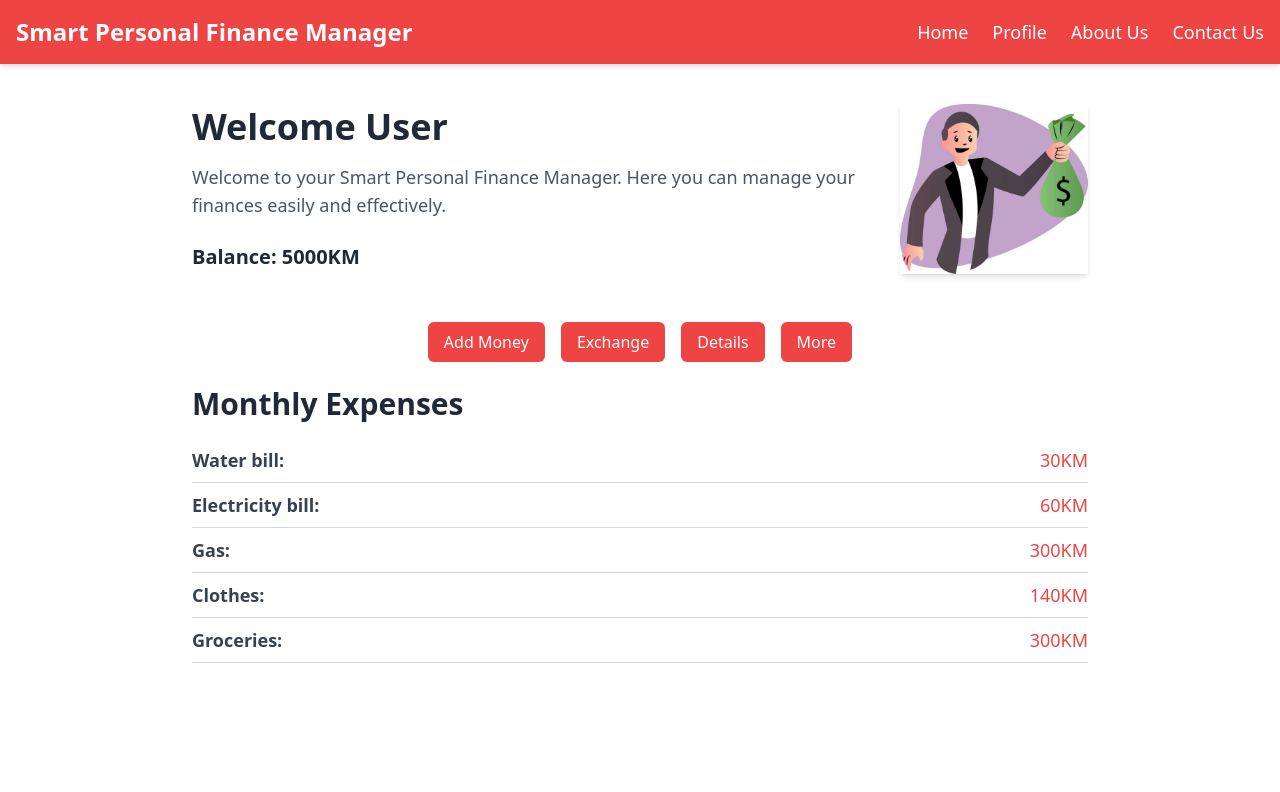
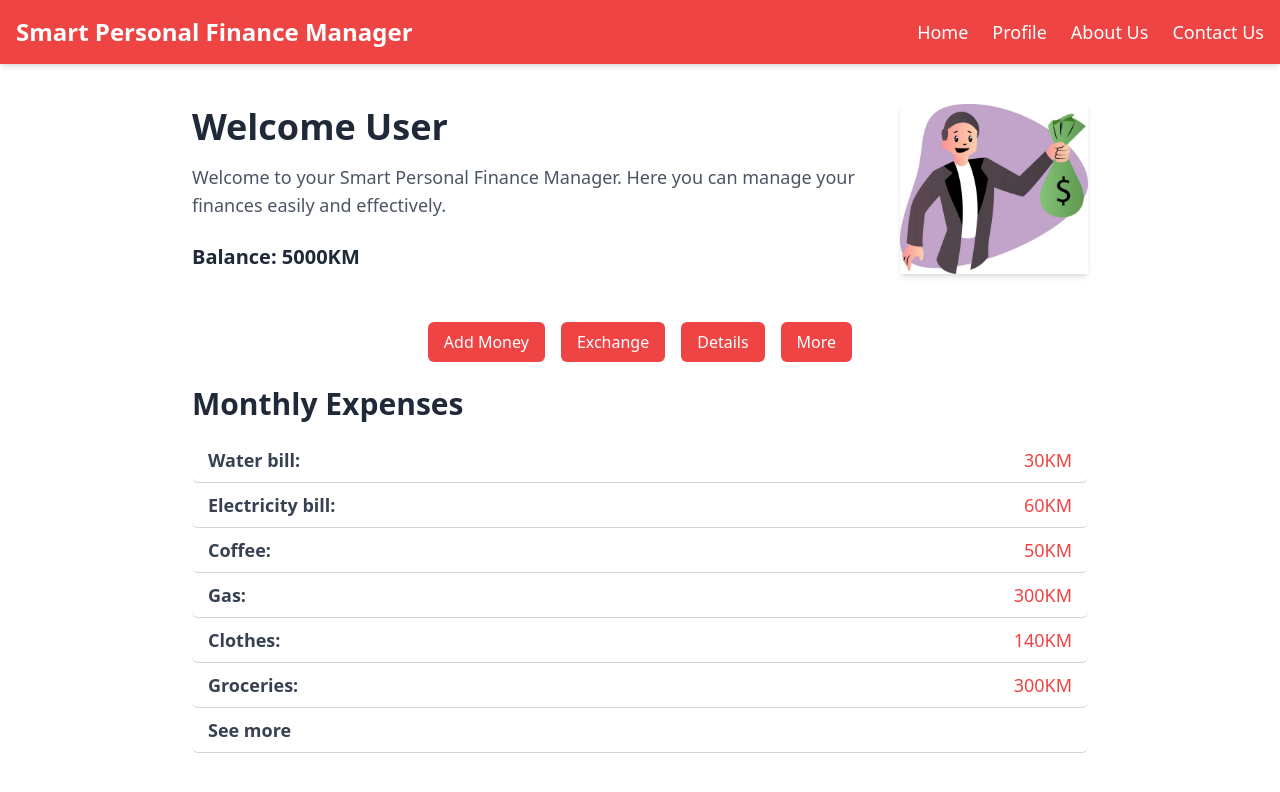
Before and after one commit to anespiki/SPFM, a React (Create React App) app in the folder frontend/: page /home in a window 1280 px wide. Shown: the top 792 px of the page. Built offline with nearby package versions, Linux system fonts and the light colour scheme.

Commit message:
added hover feature

```diff
--- a/frontend/src/components/HomePage.jsx
+++ b/frontend/src/components/HomePage.jsx
@@ -26,9 +26,7 @@ const HomePage = () => {
       <div className="expenses-container">
         {/* Buttons Section */}
         <div className="expenses-buttons">
-          <Link to="/add-money">
           <button className="expense-button">Add Money</button>
-          </Link>
           <button className="expense-button">Exchange</button>
           <button className="expense-button">Details</button>
           <button className="expense-button">More</button>
@@ -37,30 +35,47 @@ const HomePage = () => {
         <h2 className="expenses-title">Monthly Expenses</h2>
 
         <div className="expenses-list">
+          <Link to="/water-bill" className="expense-item-link">
             <div className="expense-item">
               <span className="expense-name">Water bill:</span>
               <span className="expense-amount">30KM</span>
             </div>
+          </Link>
+          <Link to="/electricity-bill" className="expense-item-link">
             <div className="expense-item">
               <span className="expense-name">Electricity bill:</span>
               <span className="expense-amount">60KM</span>
             </div>
+          </Link>
+          <Link to="/coffee" className="expense-item-link">
             <div className="expense-item">
-            <span className="expense-name">
-              <Link to="/gas-expenses" className="expense-link">
-                Gas:
+              <span className="expense-name">Coffee:</span>
+              <span className="expense-amount">50KM</span>
+            </div>
           </Link>
-            </span>
+          <Link to="/gas-expenses" className="expense-item-link">
+            <div className="expense-item">
+              <span className="expense-name">Gas:</span>
               <span className="expense-amount">300KM</span>
             </div>
+          </Link>
+          <Link to="/clothes" className="expense-item-link">
             <div className="expense-item">
               <span className="expense-name">Clothes:</span>
               <span className="expense-amount">140KM</span>
             </div>
+          </Link>
+          <Link to="/groceries" className="expense-item-link">
             <div className="expense-item">
               <span className="expense-name">Groceries:</span>
               <span className="expense-amount">300KM</span>
             </div>
+          </Link>
+          <Link to="/see-more" className="expense-item-link">
+            <div className="expense-item">
+              <span className="expense-name">See more</span>
+            </div>
+          </Link>
         </div>
       </div>
     </div>
--- a/frontend/src/styles/home-page.css
+++ b/frontend/src/styles/home-page.css
@@ -47,18 +47,33 @@
   @apply text-3xl font-bold text-gray-800 mb-6 text-left; /* Title is above and left-aligned */
 }
 
+/* Expenses list */
 .expenses-list {
   @apply text-left w-full; /* List is aligned left */
 }
 
-.expense-item {
-  @apply flex justify-between py-2 text-lg text-gray-700 border-b border-gray-300; /* Item layout */
+/* Expense item link */
+.expense-item-link {
+  @apply block; /* Makes the entire row clickable */
+  @apply transition duration-200; /* Smooth transition */
 }
 
+/* Hover effect for expense items */
+.expense-item-link:hover .expense-item {
+  @apply bg-red-100; /* Highlight the background on hover */
+}
+
+/* Individual expense item */
+.expense-item {
+  @apply flex justify-between py-2 px-4 text-lg text-gray-700 border-b border-gray-300 rounded-md;
+}
+
+/* Expense name styling */
 .expense-name {
   @apply font-semibold;
 }
 
+/* Expense amount styling */
 .expense-amount {
   @apply text-red-500;
 }
@@ -69,6 +84,7 @@
   @apply mb-6; /* Add margin-bottom to separate buttons from the title */
 }
 
+/* Expense buttons */
 .expense-button {
   @apply px-4 py-2 bg-red-500 text-white rounded-md font-medium hover:bg-red-600 transition duration-200; /* Button styles */
 }
@@ -83,8 +99,6 @@
   @apply text-3xl font-bold text-gray-800 mb-4; /* Title font size, bold, dark color, and spacing */
 }
 
-
-
 /* For responsiveness on small screens */
 @media (max-width: 768px) {
   .info-boxes {
@@ -96,8 +110,6 @@
   }
 }
 
-
-
 /* For responsiveness */
 @media (min-width: 640px) {
   .image-container img {
```
Lines whose indentation alone changed are shown as unchanged.
